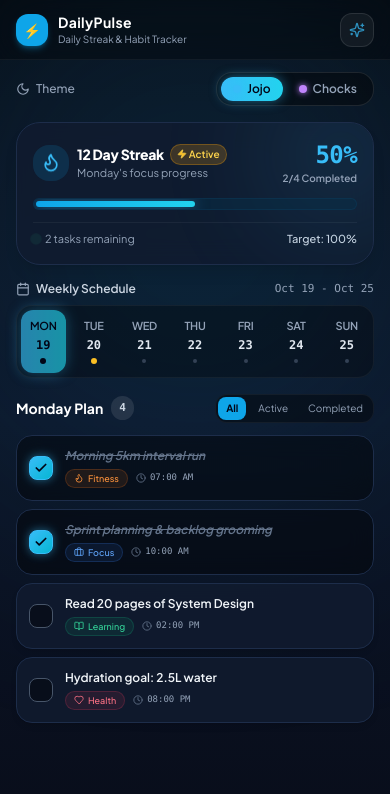
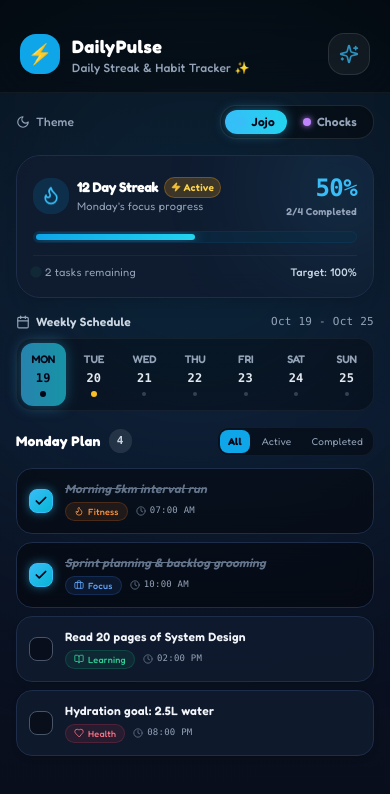
Before and after one commit to smithlyon/streak-pulse-mobile, a React (Vite) app: page / in a window 390 px wide. Shown: the top 794 px of the page. Built offline with nearby package versions, Linux system fonts and the light colour scheme.

Commit message:
style: lower top bar and switch to playful Fredoka font

```diff
--- a/index.html
+++ b/index.html
@@ -10,7 +10,7 @@
     <title>Daily Pulse - Streak & Task Tracker</title>
     <link rel="preconnect" href="https://fonts.googleapis.com">
     <link rel="preconnect" href="https://fonts.gstatic.com" crossorigin>
-    <link href="https://fonts.googleapis.com/css2?family=Plus+Jakarta+Sans:wght@400;500;600;700;800&family=JetBrains+Mono:wght@500;700&display=swap" rel="stylesheet">
+    <link href="https://fonts.googleapis.com/css2?family=Fredoka:wght@400;500;600;700&family=Nunito:wght@500;600;700;800;900&display=swap" rel="stylesheet">
   </head>
   <body class="antialiased min-h-screen w-full bg-slate-950 text-slate-100 overflow-x-hidden selection:bg-sky-500 selection:text-white">
     <div id="root" class="min-h-screen w-full"></div>
--- a/src/components/Header.jsx
+++ b/src/components/Header.jsx
@@ -9,23 +9,27 @@ export const Header = ({
   onLockAdmin
 }) => {
   return (
-    <header className="sticky top-0 z-30 px-4 pt-3 pb-3 flex items-center justify-between border-b border-white/5 backdrop-blur-xl bg-black/30">
-      <div className="flex items-center gap-2.5">
-        <div
-          className={`w-8 h-8 rounded-xl flex items-center justify-center ${currentTheme.accentBg} text-slate-950 font-black text-sm shadow-md shadow-${currentTheme.id === 'jojo' ? 'sky-500/30' : 'purple-500/30'}`}
+    <header className="sticky top-0 z-30 px-5 pt-8 pb-4 sm:pt-10 flex items-center justify-between border-b border-white/5 backdrop-blur-xl bg-black/40">
+      <div className="flex items-center gap-3">
+        {/* Playful Animated Logo Badge */}
+        <motion.div
+          whileHover={{ rotate: [0, -12, 12, -8, 0], scale: 1.1 }}
+          whileTap={{ scale: 0.9 }}
+          className={`w-10 h-10 rounded-2xl flex items-center justify-center ${currentTheme.accentBg} text-slate-950 font-black text-xl shadow-lg shadow-${currentTheme.id === 'jojo' ? 'sky-500/35' : 'purple-500/35'} cursor-pointer transition-transform`}
         >
           ⚡
-        </div>
+        </motion.div>
+
         <div>
-          <h1 className="text-sm font-bold text-white tracking-wide flex items-center gap-1.5">
-            DailyPulse
+          <h1 className="text-lg font-bold text-white tracking-wide flex items-center gap-2 font-playful">
+            <span>DailyPulse</span>
             {isAdminUnlocked && (
-              <span className="flex items-center gap-1 text-[9px] font-mono uppercase px-1.5 py-0.5 rounded-full bg-emerald-500/20 text-emerald-300 border border-emerald-500/30 animate-pulse">
-                <ShieldCheck className="w-2.5 h-2.5" /> Admin
+              <span className="flex items-center gap-1 text-[10px] uppercase px-2 py-0.5 rounded-full bg-emerald-500/20 text-emerald-300 border border-emerald-500/30 animate-pulse font-bold">
+                <ShieldCheck className="w-3 h-3" /> Admin
               </span>
             )}
           </h1>
-          <p className="text-[10px] text-slate-400">Daily Streak & Habit Tracker</p>
+          <p className="text-xs text-slate-400 font-medium">Daily Streak & Habit Tracker ✨</p>
         </div>
       </div>
 
@@ -35,20 +39,20 @@ export const Header = ({
           <button
             onClick={onLockAdmin}
             title="Lock Admin Mode"
-            className="px-2.5 py-1.5 rounded-xl bg-rose-500/20 hover:bg-rose-500/30 text-rose-300 border border-rose-500/40 transition-all flex items-center gap-1.5 text-xs font-semibold"
+            className="px-3 py-1.5 rounded-2xl bg-rose-500/20 hover:bg-rose-500/30 text-rose-300 border border-rose-500/40 transition-all flex items-center gap-1.5 text-xs font-bold shadow-sm"
           >
             <Lock className="w-3.5 h-3.5" />
             <span>Lock</span>
           </button>
         ) : (
           <motion.button
-            whileHover={{ scale: 1.1, rotate: 12 }}
-            whileTap={{ scale: 0.95 }}
+            whileHover={{ scale: 1.15, rotate: 15 }}
+            whileTap={{ scale: 0.9 }}
             onClick={onAdminClick}
             title="Secret Admin Access (PIN: 1234)"
-            className={`p-2 rounded-xl transition-all duration-300 bg-white/5 hover:bg-white/10 border border-white/10 ${currentTheme.accentClass} hover:shadow-lg`}
+            className={`p-2.5 rounded-2xl transition-all duration-300 bg-white/5 hover:bg-white/10 border border-white/10 ${currentTheme.accentClass} hover:shadow-lg`}
           >
-            <Sparkles className="w-4 h-4 animate-pulse" />
+            <Sparkles className="w-5 h-5 animate-pulse" />
           </motion.button>
         )}
       </div>
--- a/src/index.css
+++ b/src/index.css
@@ -4,13 +4,14 @@
 
 @layer base {
   body {
-    font-family: 'Plus Jakarta Sans', system-ui, -apple-system, sans-serif;
+    font-family: 'Fredoka', 'Nunito', system-ui, -apple-system, sans-serif;
+    letter-spacing: 0.015em;
   }
 }
 
 /* Custom smooth scrollbar */
 ::-webkit-scrollbar {
-  width: 4px;
+  width: 5px;
 }
 
 ::-webkit-scrollbar-track {
@@ -28,7 +29,7 @@
 
 /* Glassmorphism helpers */
 .glass-panel {
-  background: rgba(255, 255, 255, 0.03);
+  background: rgba(255, 255, 255, 0.04);
   backdrop-filter: blur(16px);
   -webkit-backdrop-filter: blur(16px);
 }
@@ -42,10 +43,10 @@
   box-shadow: 0 0 25px -4px rgba(192, 132, 252, 0.4);
 }
 
-/* Custom checkbox ripple */
+/* Custom checkbox burst */
 @keyframes checkmark-burst {
   0% { transform: scale(0.8); opacity: 0; }
-  50% { transform: scale(1.15); opacity: 1; }
+  50% { transform: scale(1.2); opacity: 1; }
   100% { transform: scale(1); opacity: 1; }
 }
 
--- a/tailwind.config.js
+++ b/tailwind.config.js
@@ -30,12 +30,13 @@ export default {
         }
       },
       boxShadow: {
-        'phone': '0 25px 60px -15px rgba(0, 0, 0, 0.8), 0 0 0 12px #1f242d, 0 0 0 14px #333a48',
         'jojo-glow': '0 0 25px rgba(56, 189, 248, 0.3)',
         'chocks-glow': '0 0 25px rgba(192, 132, 252, 0.3)',
       },
       fontFamily: {
-        sans: ['Inter', 'system-ui', '-apple-system', 'BlinkMacSystemFont', 'Segoe UI', 'Roboto', 'sans-serif'],
+        sans: ['Fredoka', 'Nunito', 'system-ui', '-apple-system', 'sans-serif'],
+        playful: ['Fredoka', 'cursive', 'sans-serif'],
+        body: ['Nunito', 'sans-serif'],
       }
     },
   },
```
